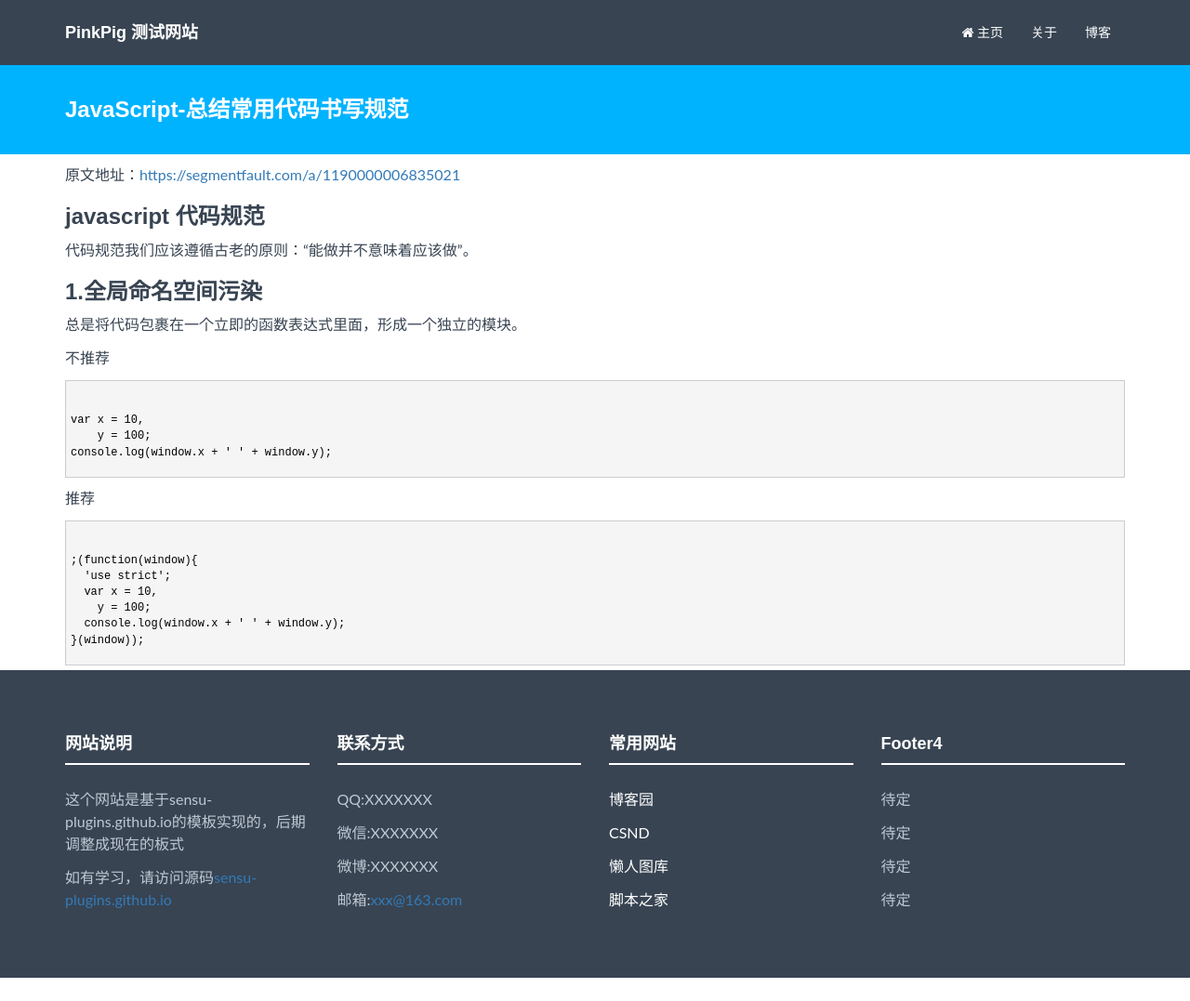
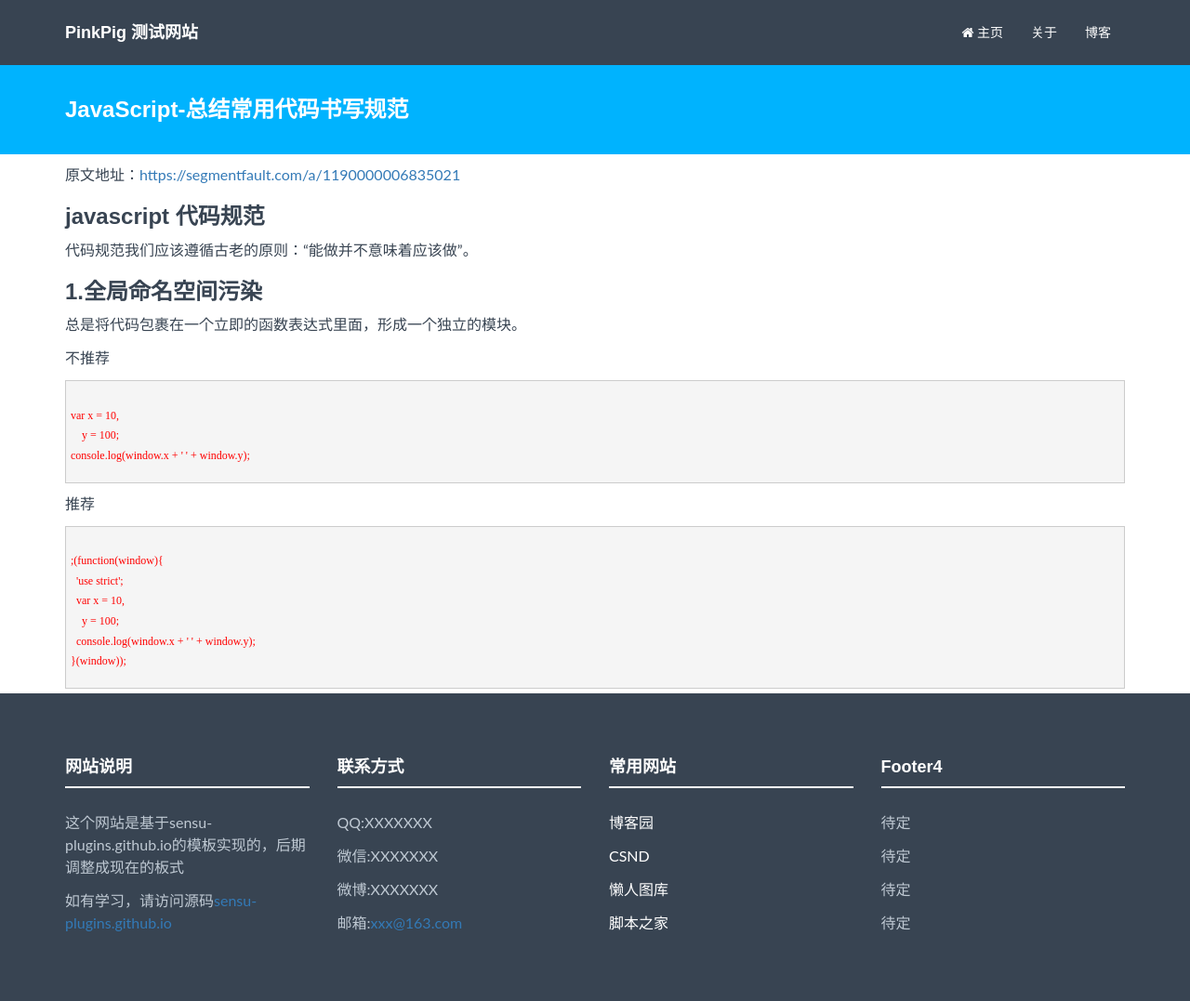
Before and after one commit to yaming042/yaming042.github.io, a Jekyll site: the page built from _fe/js_rule.html, in a window 1280 px wide and 1077 px high. Shown: the whole window at 93% size. Built offline with Jekyll 4.4.1, drawn with Linux system fonts in a browser that asks for light colours.

Commit message:
change css

```diff
--- a/_posts/2016-12-30-CSS导航菜单水平居中.html
+++ b/_posts/2016-12-30-CSS导航菜单水平居中.html
@@ -187,3 +187,4 @@ categories: issue
 </xmp>
 </div>
 <p style="color: red;">注意：此方法不适用于IE7及以下浏览器</p>
+<p>&nbsp;</p>
--- a/public/css/theme.css
+++ b/public/css/theme.css
@@ -7,7 +7,7 @@ body {
     margin: 0;
     height: 100%;
     color: #384452;
-    font-family: Calibri, 微软雅黑, sans-serif;
+    font-family: Calibri, "Microsoft YaHei", sans-serif;
     font-weight: 400;
 }
 
@@ -497,6 +497,12 @@ csmall2 {
     margin: 5px 0;
     color: #000;
 }
+.code_box xmp{
+    font-family: "Microsoft YaHei";
+    color: red;
+    margin-top: 0;
+    line-height: 1.8em;
+}
 /*效果链接样式*/
 a.demolink {
     background-color: #0AD;
```
